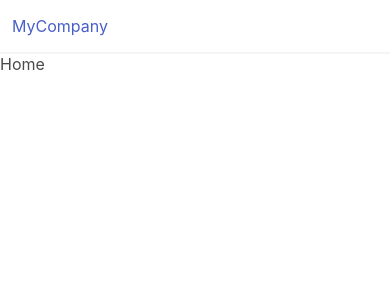
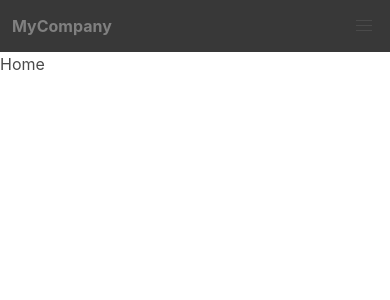
Before and after one commit to marnold22/Vue-Website, a Vue app in the folder vue-website/: page / in a window 390 px wide. Shown: the top 300 px of the page. Built offline with nearby package versions, Linux system fonts and the light colour scheme.

Commit message:
Revamped navbar
Updated bulma css classes
Added isActive function for hamburger menu
Custom sass

```diff
--- a/vue-website/src/App.vue
+++ b/vue-website/src/App.vue
@@ -1,45 +1,52 @@
 <template>
   <div id="app">
 
-    <nav class="navbar has-shadow">
-      <div class="container">
-
+    <nav class="navbar">
       <div class="navbar-brand">
         <a class="navbar-item">MyCompany</a>
-        </div>
 
-        <span class="navbar-toggle">
+        <a class="navbar-burger burger" v-on:click="toggleNav" v-bind:class="{'is-active': isActive}">
           <span></span>
           <span></span>
           <span></span>
-        </span>
+        </a>
+      </div>
 
-        <div class="navbar-end navbar-menu">
+      <div class="navbar-menu" v-bind:class="{'is-active': isActive}">
+        <div class="navbar-end">
           <router-link to="/" class="navbar-item r-item">Home</router-link>
           <router-link to="/faq" class="navbar-item r-item">About</router-link>
           <router-link to="/faq" class="navbar-item r-item">Contact</router-link>
           <router-link to="/faq" class="navbar-item r-item">FAQ</router-link>
-
           <div class="navbar-item">
-            <p class="control">
             <a class="button is-primary is-outlined">
               <span class="icon">
                 <i class="fa fa-download"></i>
               </span>
               <span>Join Now</span>
             </a>
-            </p>
           </div>
         </div>
       </div>
     </nav>
+
     <router-view/>
   </div>
 </template>
 
 <script>
 export default {
-  name: 'App'
+  name: 'App',
+  data: function() {
+    return {
+      isActive: false
+    }
+  },
+  methods: {
+    toggleNav: function() {
+      this.isActive = !this.isActive;
+    }
+  }
 }
 </script>
 
@@ -47,4 +54,23 @@ export default {
 @import '../node_modules/bulma/bulma.sass'
 @import 'mq'
 
+.navbar
+  background-color: #383838
+  a:hover
+    color: gray
+    background-color: #383838
+
+.r-item
+  color: #C1C1C1
+  padding: 0.5rem 1.75rem
+  +mobile
+    color: gray
+    &:hover
+      background-color: #f1f1f1
+
+
+.navbar-brand .navbar-item
+  color: #C1C1C1
+  font-weight: bold
+
 </style>
```
Lines whose indentation alone changed are shown as unchanged.
